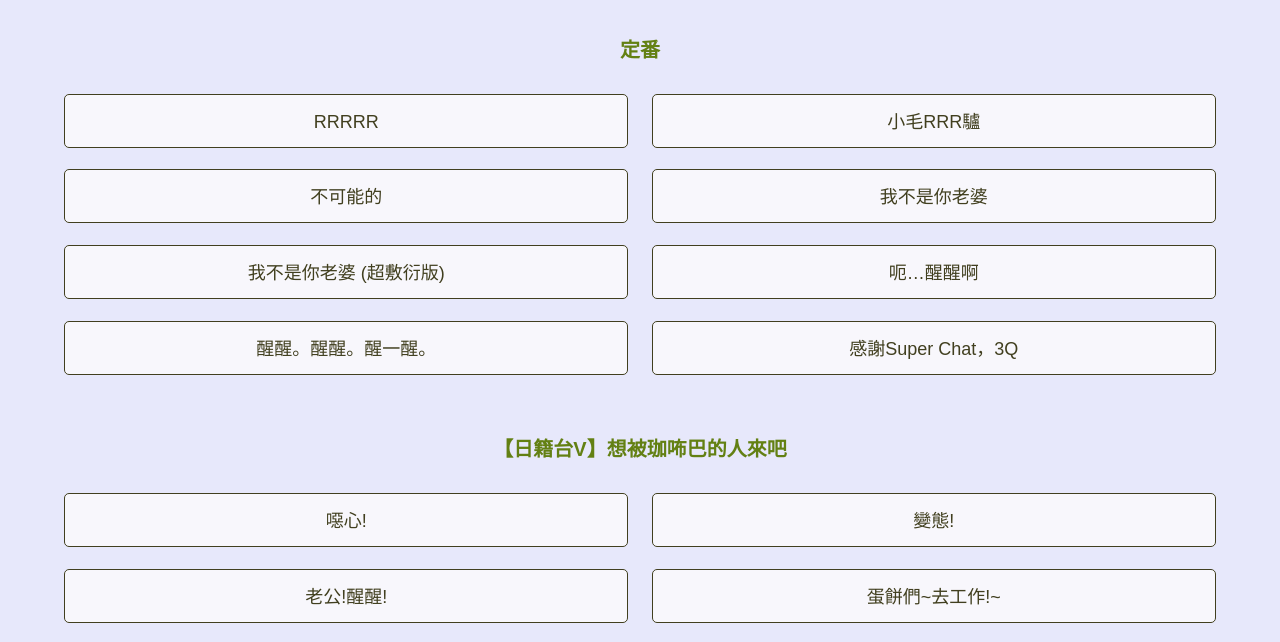
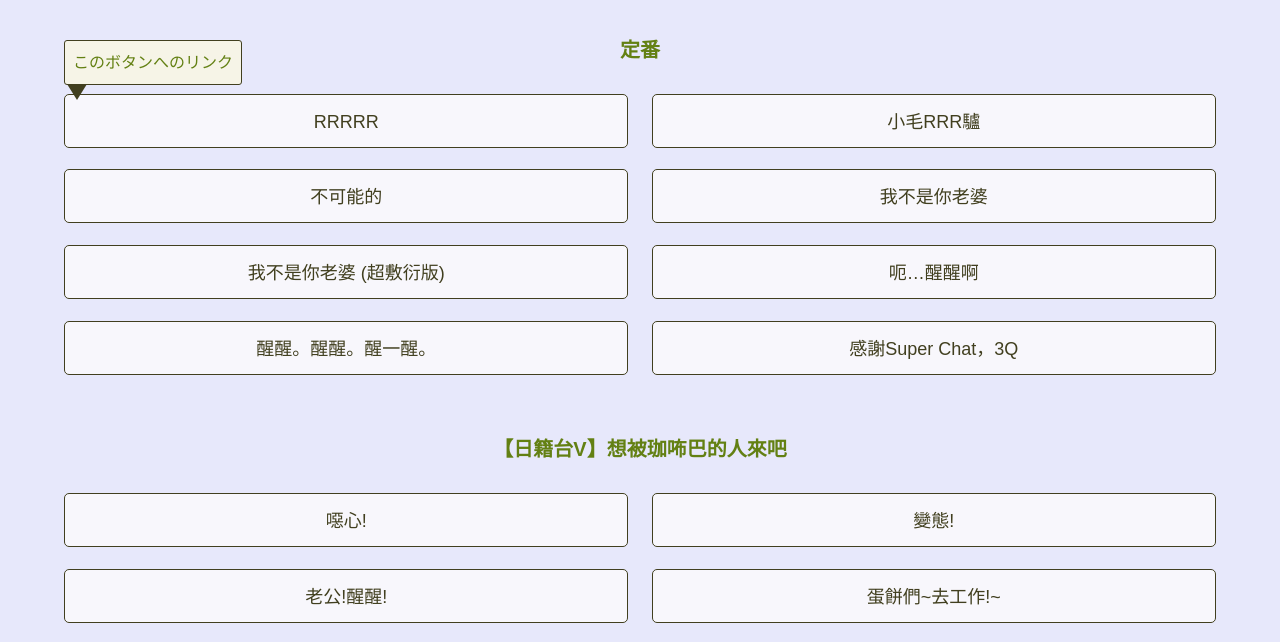
Before and after one commit to chenxiu0903/gabu-sounds, a website: page docs/index.html in a window 1280 px wide. Both pictures are taken after a click on the element "RRRRR". Shown: the part 155-797 px from the top of the page. Drawn offline with nearby package versions, Linux system fonts and the light colour scheme.

Commit message:
Update index.html

```diff
--- a/docs/index.html
+++ b/docs/index.html
@@ -100,9 +100,9 @@
 						</div>
 					</div>
 
-					<!--div class="infoWrapper" id="infoWrapper">
+					<div class="infoWrapper" id="infoWrapper">
 						<p><a href="#" target="_blank" id="fixedLink">このボタンへのリンク</a></p>
-					</div-->
+					</div>
 
 				</div>
 			</main>
```
